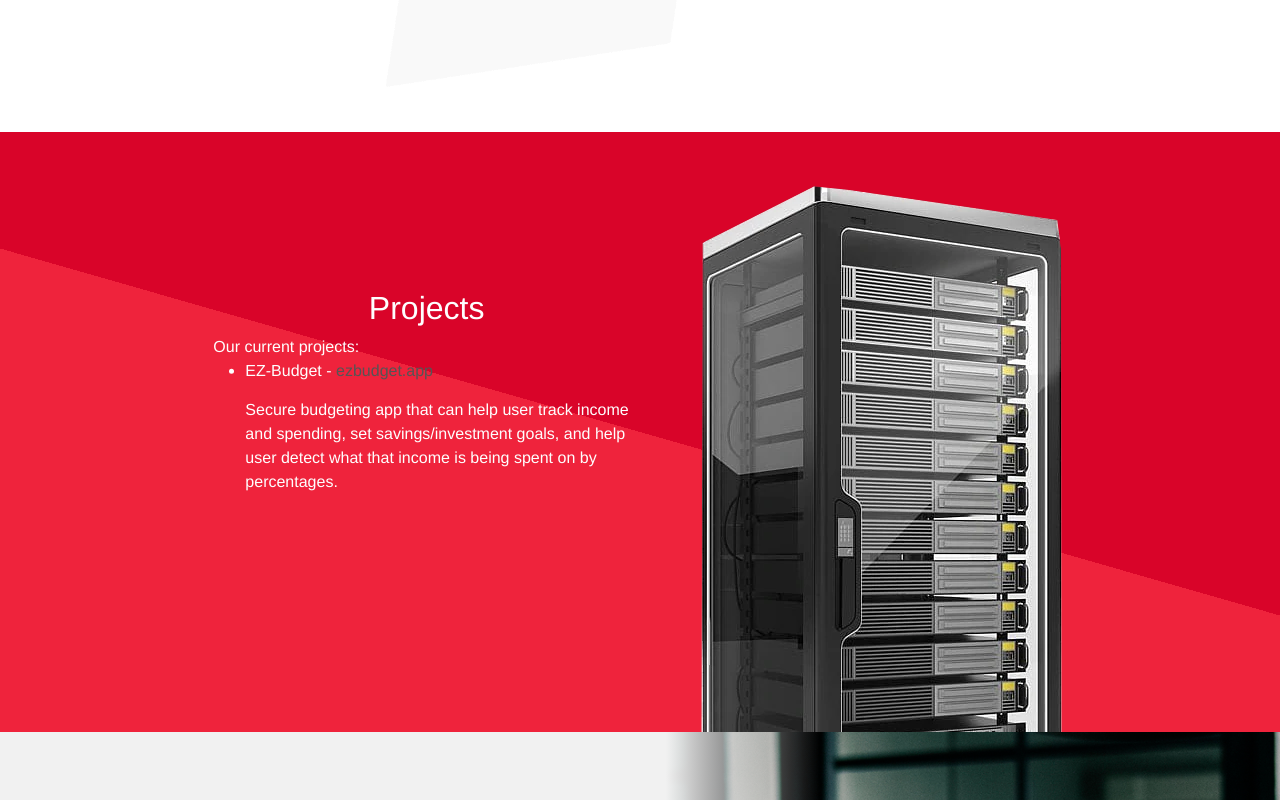
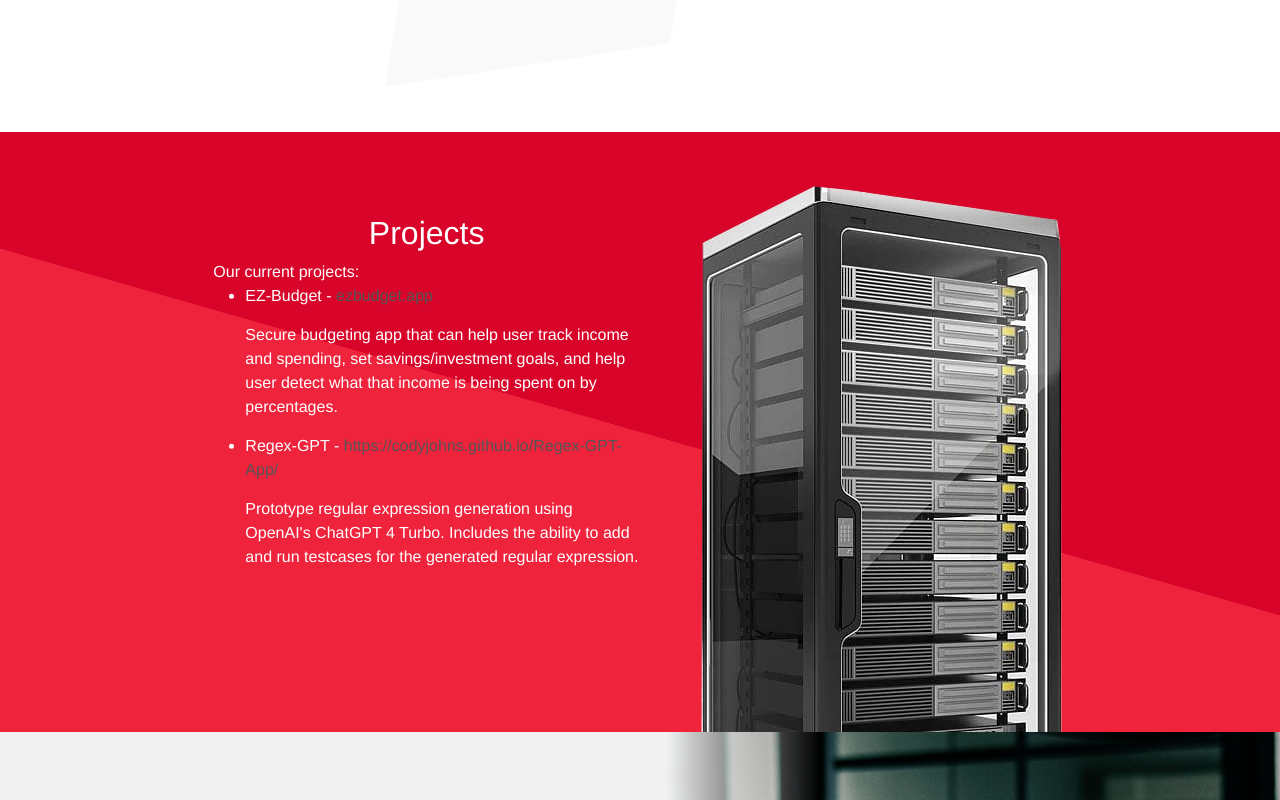
Before and after one commit to CodyJohns/EmpireAmerican, a Vue app: page / in a window 1280 px wide. Shown: the part 544-1344 px from the top of the page. Built offline with nearby package versions, Linux system fonts and the light colour scheme.

Commit message:
Add new project to Panel2.vue

```diff
--- a/src/components/Panel2.vue
+++ b/src/components/Panel2.vue
@@ -15,12 +15,13 @@
                                     and help user detect what that income is being spent on by percentages.
                                     </div>
                                 </li>
-                                <!--<li>
-                                    Cougar Dash - <a href="#">Domain acquisition in progress</a><br />
+                                <li>
+                                    Regex-GPT - <a href="https://codyjohns.github.io/Regex-GPT-App/" target="_blank">https://codyjohns.github.io/Regex-GPT-App/</a><br />
                                     <div style="padding:15px 0px;">
-                                        Snack delivery from the Cougareat Food Court, BYU Book Store, or BYU Creamery to any user on Brigham Young University Campus.
+                                        Prototype regular expression generation using OpenAI's ChatGPT 4 Turbo. Includes the ability to add and run testcases for
+                                        the generated regular expression.
                                     </div>
-                                </li>-->
+                                </li>
                             </ul>
                         </p>
                     </div>
```
